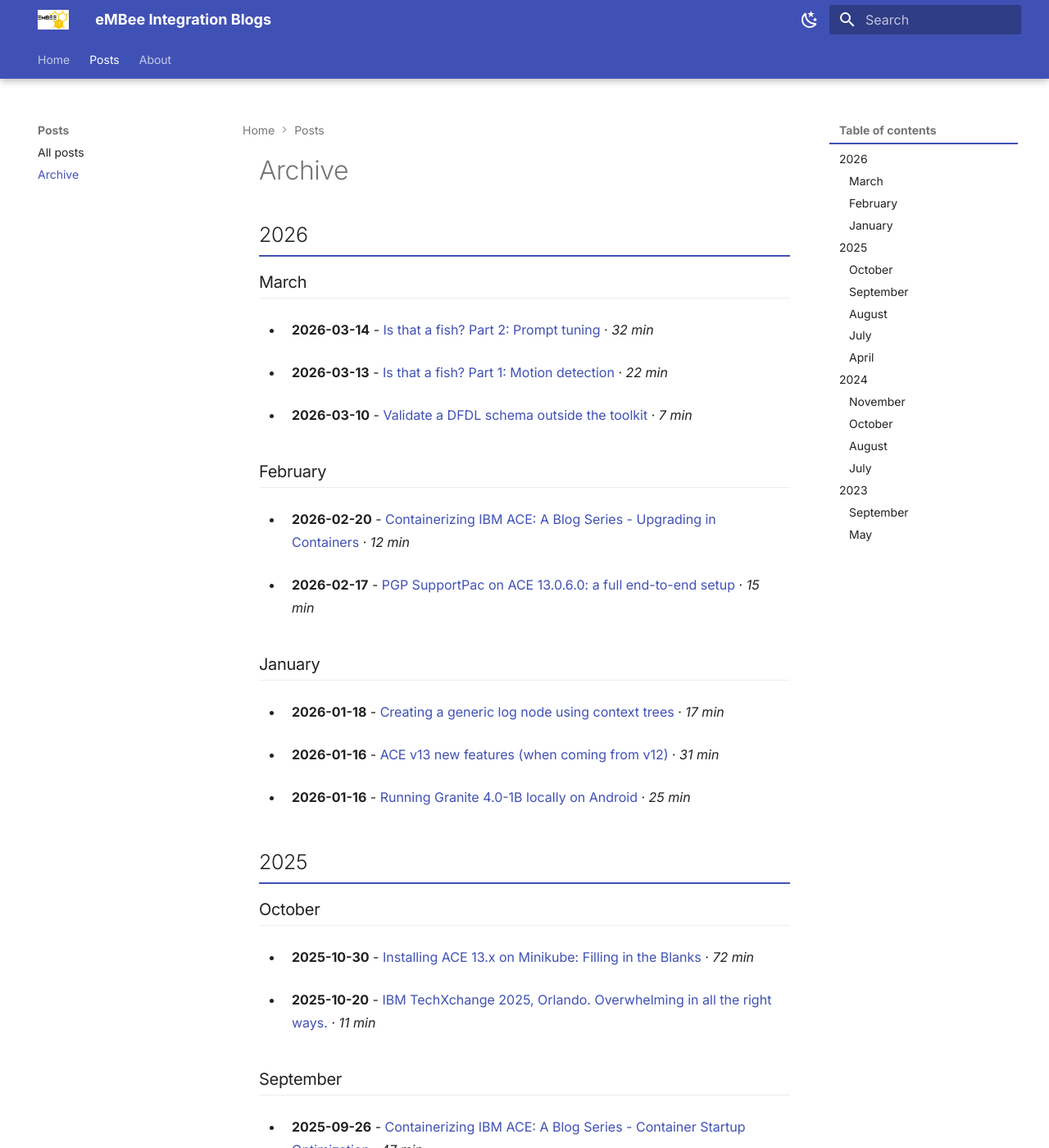
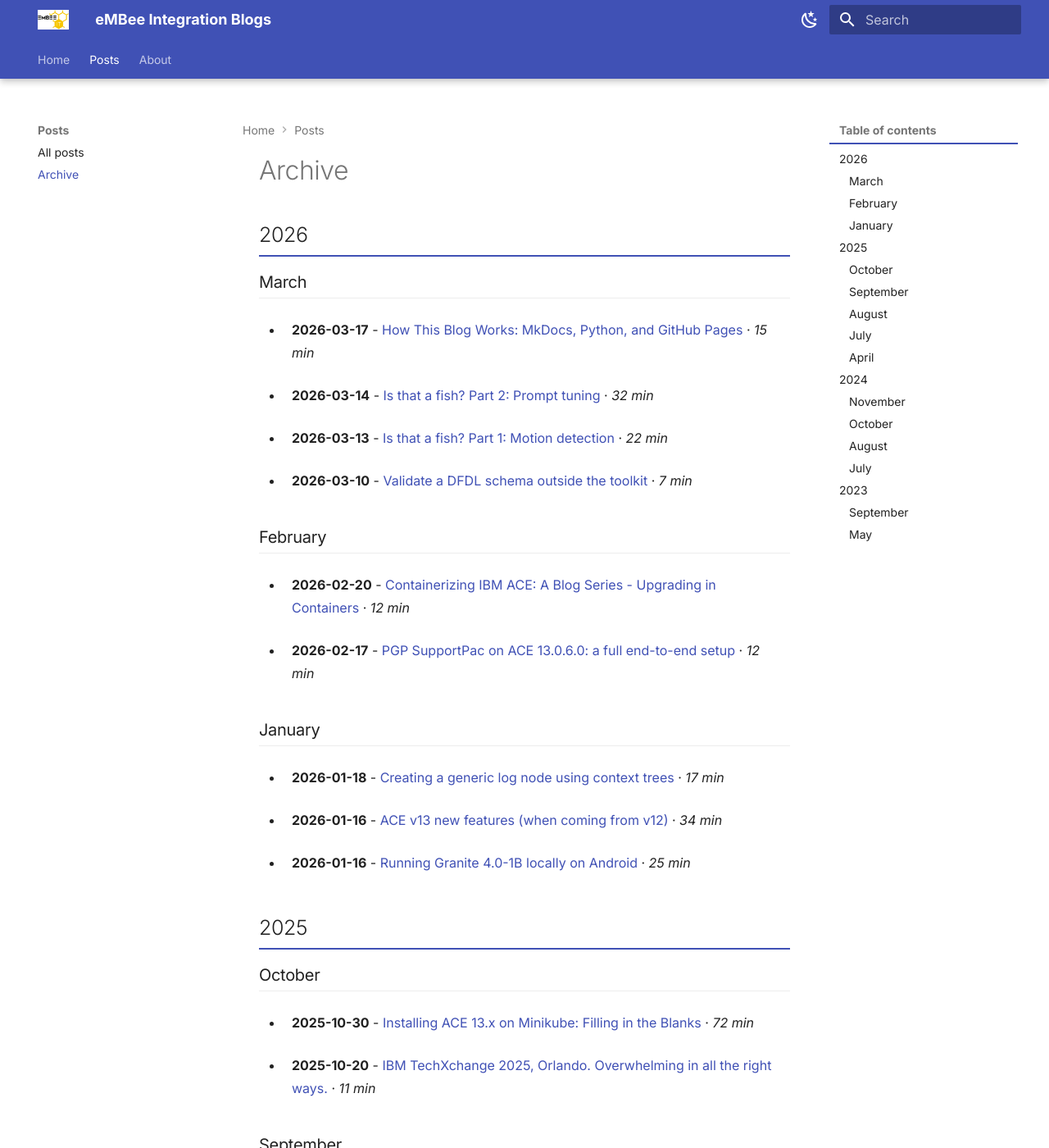
Before and after one commit to matthiasblomme/blogs, an MkDocs documentation site: the page built from docs/posts/archive.md, in a window 1280 px wide and 1400 px high. Shown: the whole window at 82% size. Built offline with MkDocs 1.6.1 and Material for MkDocs 9.7.7, drawn with Linux system fonts in a browser that asks for light colours; some of the changed text lies outside the part shown.

Commit message:
rework some more blogs

```diff
--- a/docs/posts/archive.md
+++ b/docs/posts/archive.md
@@ -7,17 +7,18 @@ title: Archive
 <!--MD_ARCHIVE:START-->
 ## 2026
 ### March
+- **2026-03-17** - [How This Blog Works: MkDocs, Python, and GitHub Pages](blog-hosting/blog-hosting.md) · *15 min*
 - **2026-03-14** - [Is that a fish? Part 2: Prompt tuning](visdeurbel-automated-detection/02.visdeurbel-prompt-tuning.md) · *32 min*
 - **2026-03-13** - [Is that a fish? Part 1: Motion detection](visdeurbel-automated-detection/01.visdeurbel-fish-detector.md) · *22 min*
 - **2026-03-10** - [Validate a DFDL schema outside the toolkit](ibm-dfdl-tester/ibm-dfdl-tester.md) · *7 min*
 
 ### February
 - **2026-02-20** - [Containerizing IBM ACE: A Blog Series - Upgrading in Containers](containerization-series/06.upgrading-in-containers.md) · *12 min*
-- **2026-02-17** - [PGP SupportPac on ACE 13.0.6.0: a full end-to-end setup](pgp-node/pgp-node.md) · *15 min*
+- **2026-02-17** - [PGP SupportPac on ACE 13.0.6.0: a full end-to-end setup](pgp-node/pgp-node.md) · *12 min*
 
 ### January
 - **2026-01-18** - [Creating a generic log node using context trees](generic-log-node/generic-log-node.md) · *17 min*
-- **2026-01-16** - [ACE v13 new features (when coming from v12)](ace-v13-new-features-overview/v13-new-features.md) · *31 min*
+- **2026-01-16** - [ACE v13 new features (when coming from v12)](ace-v13-new-features-overview/v13-new-features.md) · *34 min*
 - **2026-01-16** - [Running Granite 4.0-1B locally on Android](running-granite-llm-on-android/run-granite-on-android.md) · *25 min*
 
 ## 2025
@@ -30,7 +31,7 @@ title: Archive
 - **2025-09-20** - [Containerizing IBM ACE: A Blog Series - Scoping your runtimes](containerization-series/04.scoping-your-runtime.md) · *13 min*
 - **2025-09-11** - [Containerizing IBM ACE: A Blog Series - Images vs Artifacts](containerization-series/02.images-vs-artefacts.md) · *10 min*
 - **2025-09-11** - [Containerizing IBM ACE: A Blog Series - Things to Consider in Containers](containerization-series/03.things-to-consider-in-containers.md) · *10 min*
-- **2025-09-05** - [ACE, AI, and Why You Should’ve Been in Hursley](ace-ai-hursley-2025/ace-ai-hursley.md) · *7 min*
+- **2025-09-05** - [ACE, AI, and Why You Should've Been in Hursley](ace-ai-hursley-2025/ace-ai-hursley.md) · *7 min*
 - **2025-09-02** - [Containerizing IBM ACE: A Blog Series - The Basics](containerization-series/01.the-basics.md) · *9 min*
 
 ### August
```
Also changed, not shown: docs/posts/containerization-series/06.upgrading-in-containers.md (+1 -1 lines), docs/posts/running-granite-llm-on-android/run-granite-on-android.md (line endings or trailing spaces).
